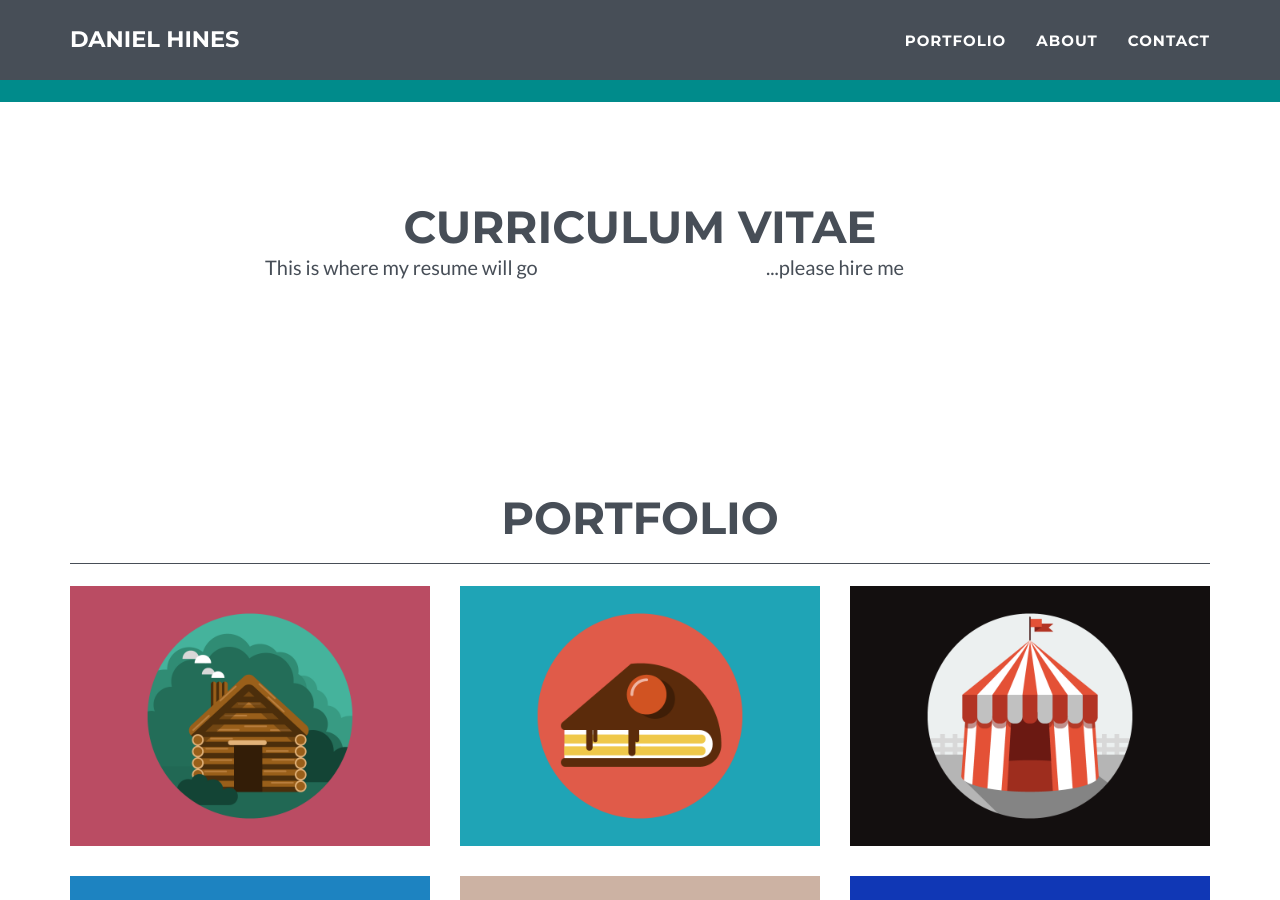
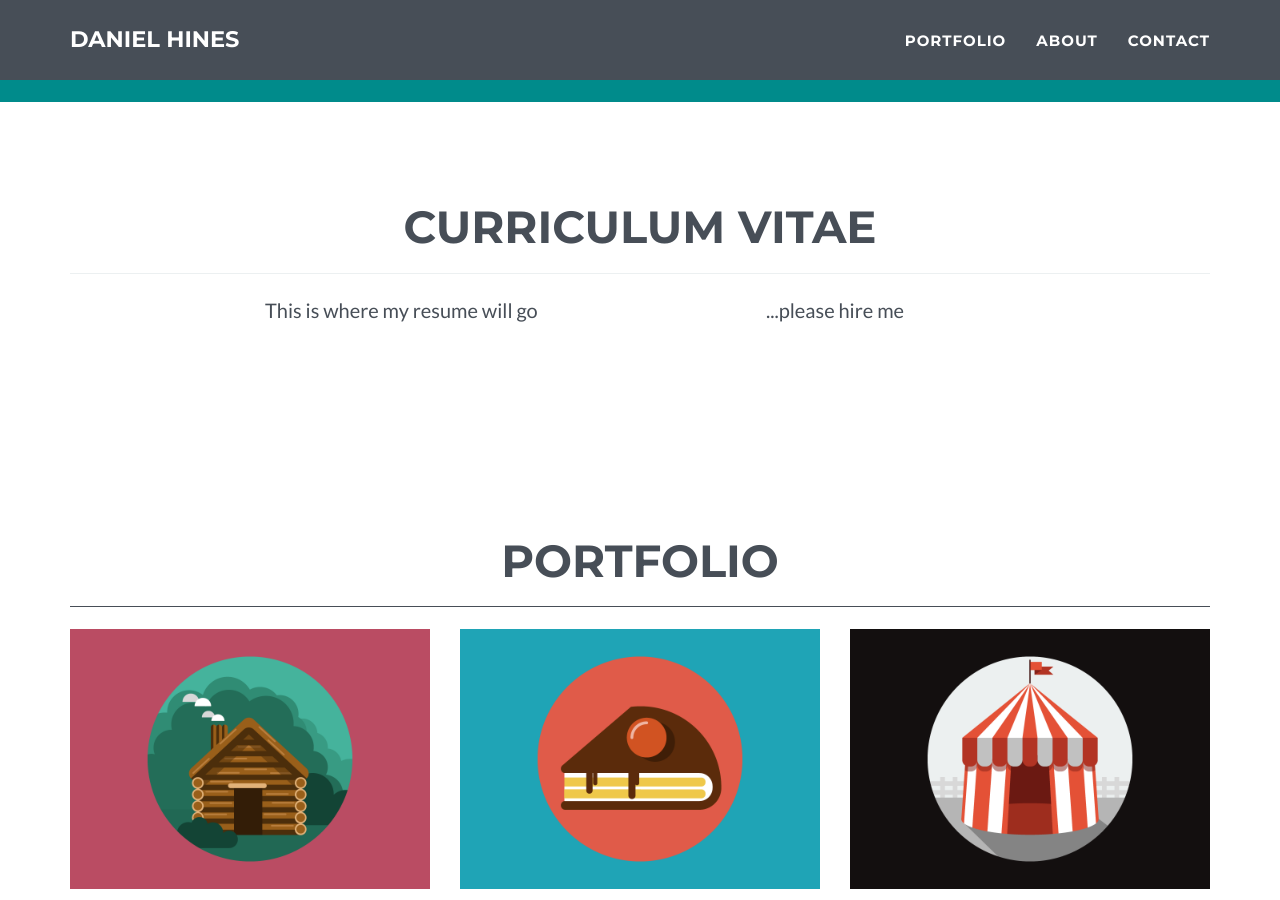
Before and after one commit to danielchines/danielchines.github.io, a Jekyll site: the page built from index.html, in a window 1280 px wide and 900 px high, scrolled down 686 px. Built offline with Jekyll 4.4.1, drawn with Linux system fonts in a browser that asks for light colours.

Commit message:
Update about.html

```diff
--- a/_includes/about.html
+++ b/_includes/about.html
@@ -4,6 +4,7 @@
             <div class="row">
                 <div class="col-lg-12 text-center">
                     <h2>Curriculum Vitae</h2>
+                    <hr class="line-dark">
                 </div>
             </div>
             <div class="row">
```
